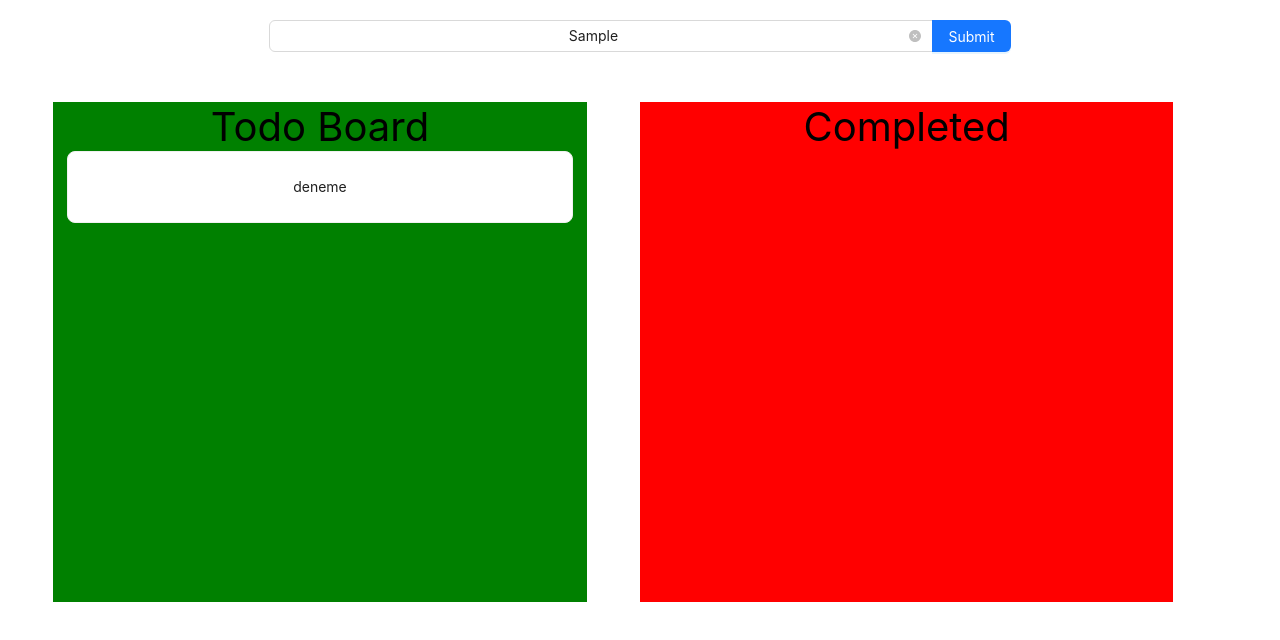
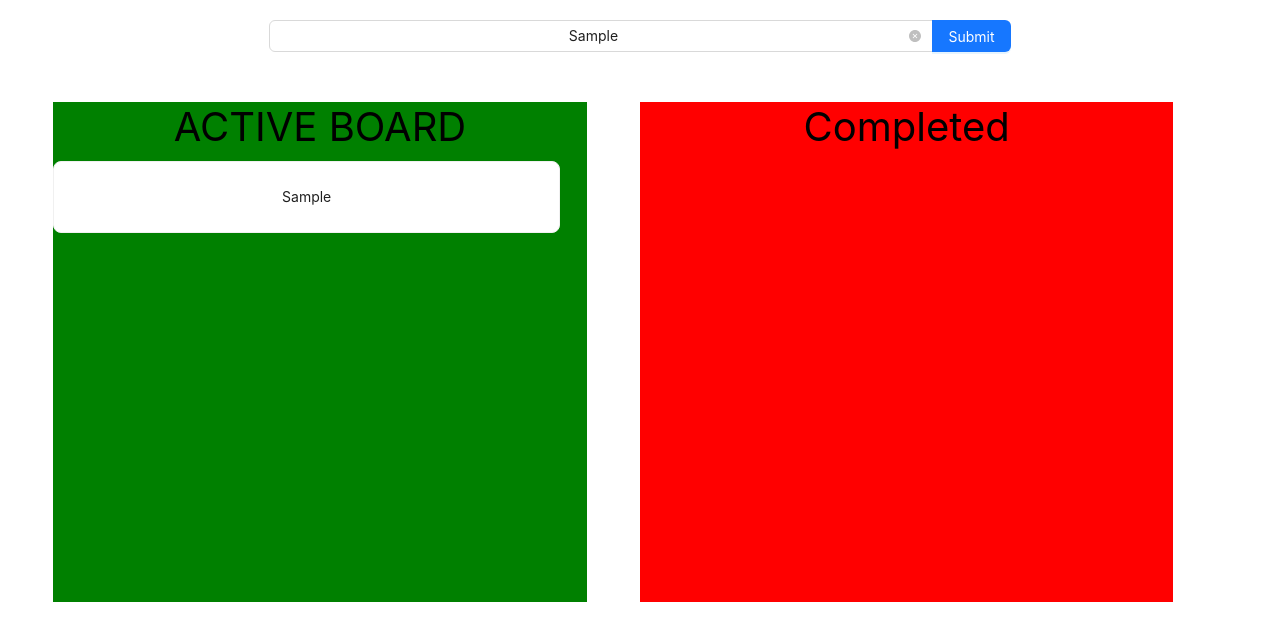
Before and after one commit to niloaydin/mental-arts-project, a React (Create React App) app: page / in a window 1280 px wide. Both pictures are taken after typing "Sample" into the empty fields and a click on the button "Submit". Shown: the top 640 px of the page. Built offline with nearby package versions, Linux system fonts and the light colour scheme.

Commit message:
implement addTodo function

```diff
--- a/src/App.js
+++ b/src/App.js
@@ -6,11 +6,25 @@ import TodoForm from "./Components/TodoForm"
 
 function App() {
   const [todos, setTodos] = useState([])
-  const [input, setInput] = useState("")
+
+  const addTodos = (todo) => {
+    if (!todo.text || /^\s*$/.test(todo.text)) {
+      return
+    }
+    console.log("BB", todo)
+    const newTodos = [todo, ...todos]
+    console.log("CCC", newTodos)
+    setTodos(newTodos)
+  }
+
+  const removeTodo = (todo) => {
+
+  }
+
 
   return (
     <div className="App">
-      <TodoForm input={input} setInput={setInput} />
+      <TodoForm todos={todos} setTodos={setTodos} addTodos={addTodos} />
     </div>
   );
 }
--- a/src/Components/TodoForm.js
+++ b/src/Components/TodoForm.js
@@ -1,18 +1,31 @@
-import React from 'react'
-import { Input, Button } from 'antd';
+import React, { useState } from 'react'
+import { Input, Button, Form } from 'antd';
 import "./Css/TodoForm.css"
 import TodoList from "./TodoList"
 
-const TodoForm = ({ input, setInput }) => {
+const TodoForm = ({ todos, setTodos, addTodos }) => {
+    const [input, setInput] = useState("")
+    const [form] = Form.useForm();
 
+    const handleChange = (event) => {
+        setInput(event.target.value)
+    }
 
+    const handlesubmit = (text) => {
+        return addTodos({
+            id: Math.floor(Math.random() * 10000), text: input
+        })
+    }
     return (
         <div className='todo_form_container'>
-            <Input.Group compact>
-                <Input style={{ width: '50%' }} placeholder="Add Todo" allowClear value={input} onChange={(event) => setInput(event.target.value)} />
-                <Button type="primary">Submit</Button>
-            </Input.Group>
-            <TodoList />
+            <Form form={form} layout="vertical">
+                <Input.Group compact>
+                    <Input style={{ width: '50%' }} placeholder="Add Todo" allowClear value={input} onChange={handleChange} />
+                    <Button type="primary" onClick={handlesubmit}> Submit</Button>
+                </Input.Group>
+            </Form>
+
+            <TodoList todos={todos} setTodos={setTodos} />
         </div>
     )
 }
--- a/src/Components/TodoItem.js
+++ b/src/Components/TodoItem.js
@@ -1,10 +1,10 @@
 import React from 'react'
 import { Card } from 'antd';
 
-const TodoItem = () => {
+const TodoItem = ({ todo }) => {
     return (
         <div>
-            <Card style={{ width: "95%", margin: "auto" }}> deneme</Card>
+            <Card style={{ width: "95%", margin: "10px 0px 10px 0px", }}> {todo.text}</Card>
         </div >
     )
 }
--- a/src/Components/TodoList.js
+++ b/src/Components/TodoList.js
@@ -5,14 +5,18 @@ import TodoItem from "./TodoItem"
 
 
 
-const TodoList = () => {
+const TodoList = ({ todos, setTodos }) => {
 
     return (
         <div className="todo_list_container">
             <Row>
                 <Col span={10} offset={1} className="active_todo_board">
-                    Todo Board
-                    <TodoItem />
+                    ACTIVE BOARD
+                    {todos.map(todo =>
+                        <TodoItem key={todo.id} todo={todo} />
+                    )}
+
+
                 </Col>
                 <Col span={10} offset={1} className="completed_todo_board"> Completed</Col>
 
```
